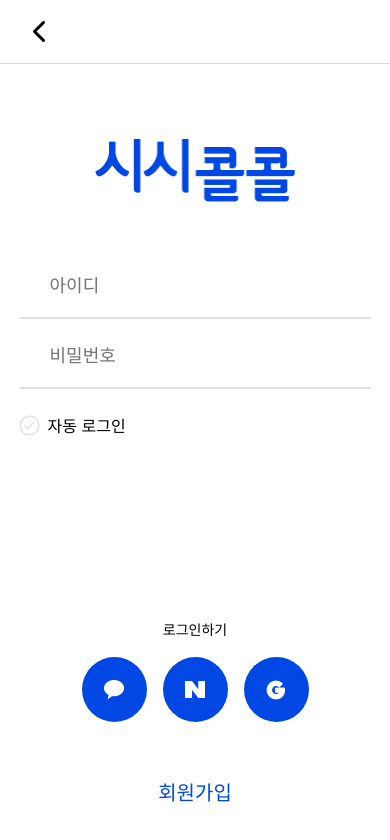
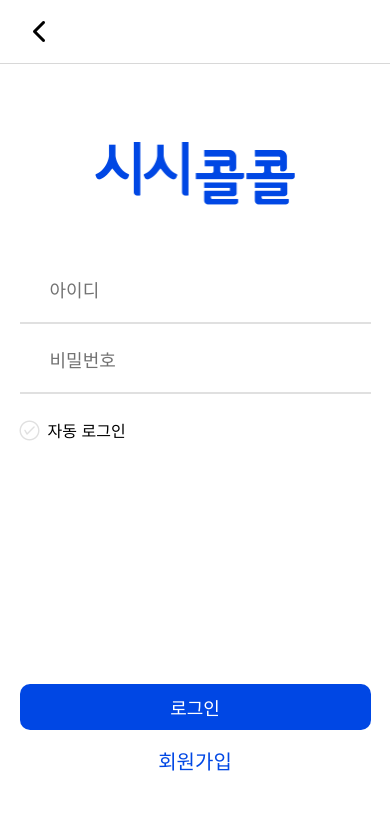
Before and after one commit to sisicolcol/client, a React Native app: screen /HelperLogin in a window 390 px wide. Shown: the top 840 px of the page. Built offline with nearby package versions, Linux system fonts and the light colour scheme; what expo-notifications would draw is missing.

Commit message:
#28 check: 회원가입 확인

```diff
--- a/screens/auth/blind/Login.js
+++ b/screens/auth/blind/Login.js
@@ -12,6 +12,7 @@ import { colors } from "../../../theme";
 import { login } from "../../../api/api.main";
 import AsyncStorage from "@react-native-async-storage/async-storage";
 import { reloadAsync } from "expo-updates";
+import MainButton from "../../../components/common/MainButton";
 
 const LoginButton = ({ text, onPress }) => {
   return (
@@ -86,18 +87,25 @@ const Login = ({ navigation }) => {
           <Text style={{ fontSize: 16, marginLeft: 8 }}>자동 로그인</Text>
         </TouchableOpacity>
       </View>
-      <TouchableOpacity onPress={loginFunc}>
-        <Text>로그인하기</Text>
-      </TouchableOpacity>
+
       <View
         style={{
           flex: 1,
           alignItems: "center",
           justifyContent: "center",
           marginBottom: 20,
+          width: "100%",
         }}
       >
-        <View
+        <MainButton
+          onPress={loginFunc}
+          text="로그인"
+          isBig={false}
+          isBlue={true}
+          width="90%"
+          marginBottom={16}
+        />
+        {/* <View
           style={{
             alignItems: "center",
             flexDirection: "row",
@@ -107,10 +115,10 @@ const Login = ({ navigation }) => {
           <LoginButton text="카카오톡" onPress={() => console.log("로그인")} />
           <LoginButton text="네이버" onPress={() => console.log("로그인")} />
           <LoginButton text="구글" onPress={() => console.log("로그인")} />
-        </View>
+        </View> */}
         <TouchableOpacity onPress={() => navigation.navigate("FirstSignUp")}>
           <Text
-            style={{ fontSize: 20, fontWeight: "500", color: colors.mainBlue }}
+            style={{ fontSize: 16, fontWeight: "500", color: colors.mainBlue }}
           >
             회원가입
           </Text>
--- a/screens/auth/helper/HelperFirstSignUp.js
+++ b/screens/auth/helper/HelperFirstSignUp.js
@@ -135,7 +135,8 @@ const HelperFirstSignUp = ({ navigation }) => {
       </KeyboardAwareScrollView>
       <BottomButton
         text={"다음"}
-        onPress={() =>
+        onPress={() => {
+          if (checkPassword) {
             navigation.navigate("HelperSecondSignUp", {
               firstData: {
                 name: name,
@@ -148,8 +149,9 @@ const HelperFirstSignUp = ({ navigation }) => {
                 id: id,
                 password: password,
               },
-          })
+            });
           }
+        }}
       />
     </View>
   );
--- a/screens/auth/helper/HelperLogin.js
+++ b/screens/auth/helper/HelperLogin.js
@@ -12,6 +12,7 @@ import { colors } from "../../../theme";
 import { login } from "../../../api/api.main";
 import AsyncStorage from "@react-native-async-storage/async-storage";
 import { reloadAsync } from "expo-updates";
+import MainButton from "../../../components/common/MainButton";
 
 const LoginButton = ({ imageSource, onPress }) => {
   return (
@@ -84,37 +85,35 @@ const HelperLogin = ({ navigation }) => {
           <Text style={{ fontSize: 16, marginLeft: 8 }}>자동 로그인</Text>
         </TouchableOpacity>
       </View>
-      <TouchableOpacity onPress={loginFunc}>
-        <Text>로그인하기</Text>
-      </TouchableOpacity>
+
       <View
         style={{
           flex: 1,
           alignItems: "center",
           justifyContent: "center",
           marginBottom: 20,
+          width: "100%",
         }}
       >
-        <View
+        <MainButton
+          onPress={loginFunc}
+          text="로그인"
+          isBig={false}
+          isBlue={true}
+          width="90%"
+          marginBottom={16}
+        />
+        {/* <View
           style={{
             alignItems: "center",
             flexDirection: "row",
             marginBottom: 55,
           }}
         >
-          <LoginButton
-            imageSource={require("../../../images/kakao.png")}
-            onPress={() => console.log("로그인")}
-          />
-          <LoginButton
-            imageSource={require("../../../images/naver.png")}
-            onPress={() => console.log("로그인")}
-          />
-          <LoginButton
-            imageSource={require("../../../images/google.png")}
-            onPress={() => console.log("로그인")}
-          />
-        </View>
+          <LoginButton text="카카오톡" onPress={() => console.log("로그인")} />
+          <LoginButton text="네이버" onPress={() => console.log("로그인")} />
+          <LoginButton text="구글" onPress={() => console.log("로그인")} />
+        </View> */}
         <TouchableOpacity
           onPress={() => navigation.navigate("HelperFirstSignUp")}
         >
--- a/screens/auth/helper/HelperSecondSignUp.js
+++ b/screens/auth/helper/HelperSecondSignUp.js
@@ -16,9 +16,7 @@ const HelperSecondSignUp = ({ navigation, route }) => {
   const [selectedData, setSelectedData] = useState(0);
 
   const onSignUp = () => {
-    if (!checkPassword) {
-      Alert.alert("알림!", "비밀번호를 다시 확인해 주세요.");
-    } else {
+    if (selectedData !== 0) {
       signup(signupData, data);
     }
     navigation.navigate("Login");
```
Lines whose indentation alone changed are shown as unchanged.
